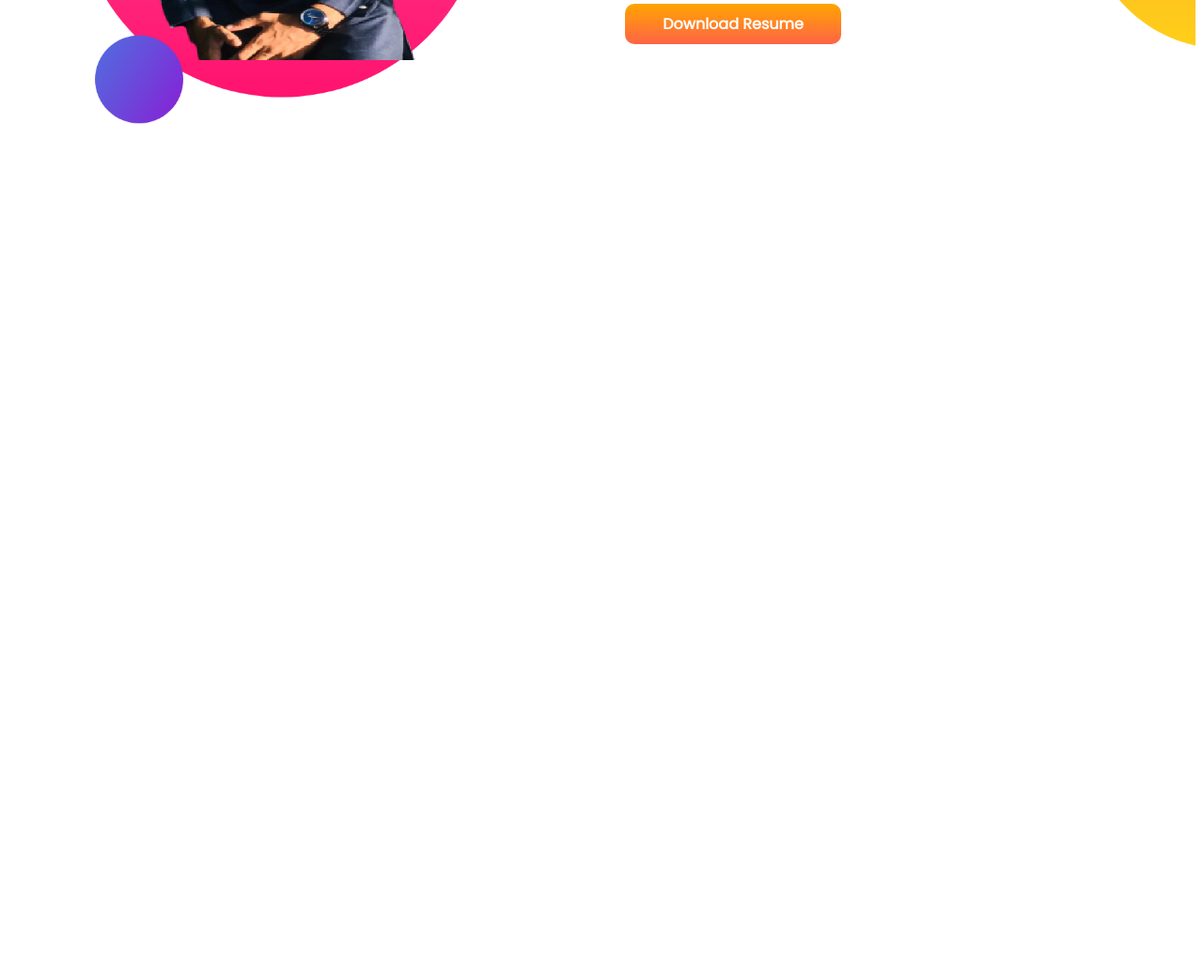
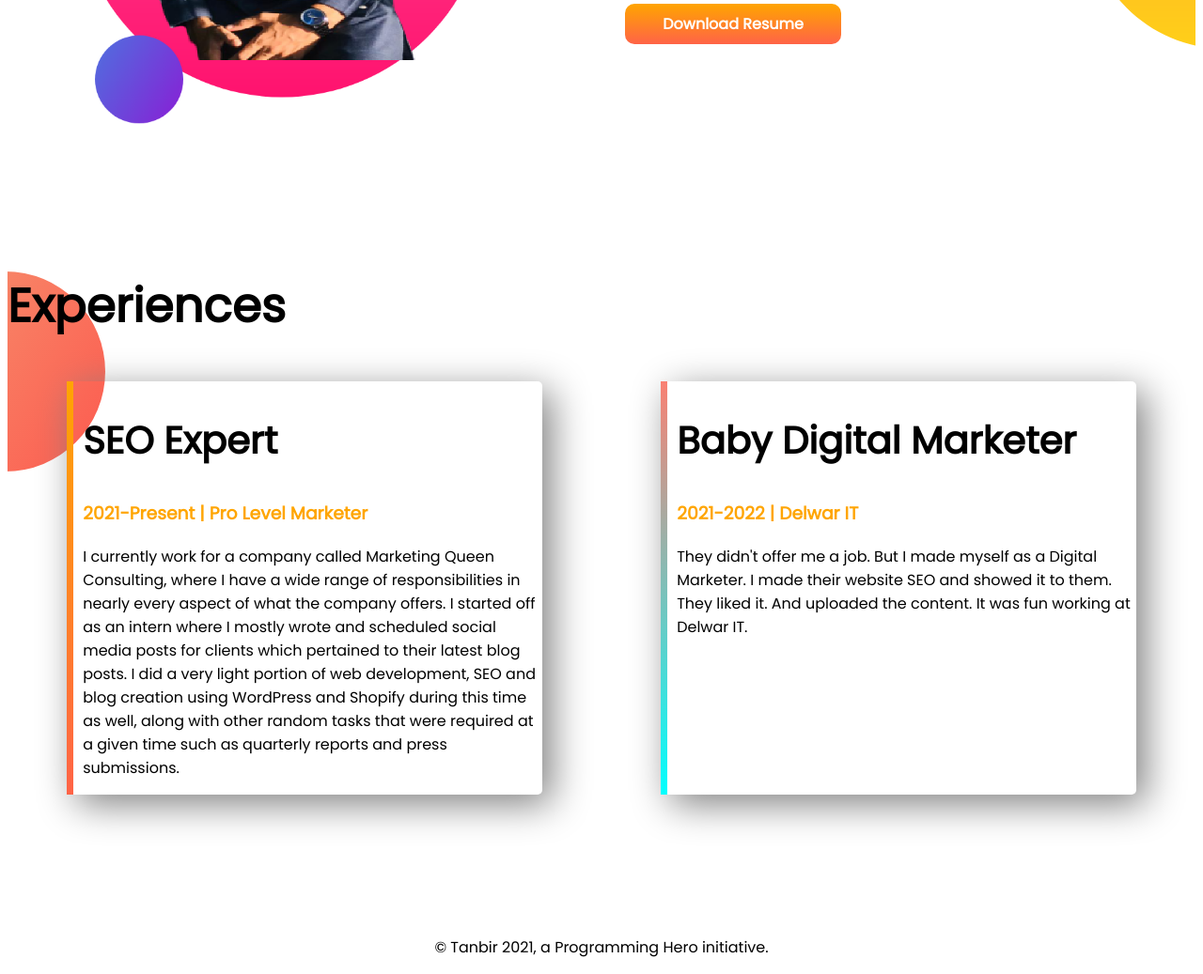
Before and after one commit to Ishaque01/tanbir-portfolio, a plain HTML site: page index.html in a window 1280 px wide. Shown: the part 981-2018 px from the top of the page at 94% size. Before the commit the page ends 1270 px from the top, so only its background shows below. Drawn offline with Linux system fonts and the light colour scheme.

Commit message:
footer added

```diff
--- a/index.html
+++ b/index.html
@@ -1,5 +1,6 @@
 <!DOCTYPE html>
 <html lang="en">
+
 <head>
     <meta charset="UTF-8">
     <meta http-equiv="X-UA-Compatible" content="IE=edge">
@@ -10,31 +11,59 @@
     <link rel="preconnect" href="https://fonts.gstatic.com" crossorigin>
     <link href="https://fonts.googleapis.com/css2?family=Poppins&display=swap" rel="stylesheet">
 </head>
+
 <body>
-    <section class="top-banner">
+    <section class="top-banner flexible-container">
         <div class="half-width">
             <h1>Welcome To</h1>
             <h1><span class="orange-color">Tanbir</span> World</h1>
             <h3>Tree Climber and Gully cricketer</h3>
-    <p>You might saw me jumping, climbing trees, and playing cricket. But nobody pays me a dime for that work. That's why I am learning and mastering Digital Marketing.I will not stop until I become the Digital Marketing Hero.</p>
-    <a target="_blank" class="Hire-me" href="https://www.facebook.com/profile.php?id=100069727173949">Hire Me</a>
+            <p>You might saw me jumping, climbing trees, and playing cricket. But nobody pays me a dime for that work.
+                That's why I am learning and mastering Digital Marketing.I will not stop until I become the Digital
+                Marketing Hero.</p>
+            <a target="_blank" class="Hire-me" href="https://www.facebook.com/profile.php?id=100069727173949">Hire
+                Me</a>
         </div>
         <div class="half-width">
             <img src="images/my-bg (1).png">
         </div>
     </section>
 
-    <section class="dream-big">
+    <section class="dream-big flexible-container">
         <div class="half-width">
             <img src="images/my-bg2 (2).png" alt="">
         </div>
         <div class="half-width">
             <h1>Dream Big</h1>
             <h3>Become a Marketing Hero</h3>
-            <p>I am a Digital Marketer, I love to work with people on the online platfrom, I have enough knowledge about Social Media Marketing, Social Media Management, Youtube Marketing, SEO, And some other Digital Marketing related job,if you need any kind of I will try to give you the best support so dont waste your time ,order your service and see the output.
+            <p>I am a Digital Marketer, I love to work with people on the online platfrom, I have enough knowledge about
+                Social Media Marketing, Social Media Management, Youtube Marketing, SEO, And some other Digital
+                Marketing related job,if you need any kind of I will try to give you the best support so dont waste your
+                time ,order your service and see the output.
             </p>
             <a class="Hire-me" target="_blank" href="">Download Resume</a>
         </div>
     </section>
+    <section class="experience-area">
+        <h1>Experiences</h1>
+        <div class="flexible-container">
+        <div id="web-dev-experience" class="experience-item">
+            <h2>SEO Expert</h2>
+            <h3  class="orange-color">2021-Present | Pro Level Marketer</h3>
+            <p>I currently work for a company called Marketing Queen Consulting, where I have a wide range of responsibilities in nearly every aspect of what the company offers. I started off as an intern where I mostly wrote and scheduled social media posts for clients which pertained to their latest blog posts. I did a very light portion of web development, SEO and blog creation using WordPress and Shopify during this time as well, along with other random tasks that were required at a given time such as quarterly reports and press submissions.</p>
+        </div>
+        <div id="Baby-dev-experience" class="experience-item">
+            <h2>Baby Digital Marketer</h2>
+            <h3 class="orange-color">2021-2022 | Delwar IT</h3>
+            <p>They didn't offer me a job. But I made myself as a Digital Marketer. I made their website SEO and showed
+                it to them. They liked it. And uploaded the content. It was fun working at Delwar IT.</p>
+        </div>
+        </div>
+
+    </section>
+
+<footer>
+   <p>© Tanbir 2021, a Programming Hero initiative.</p>
+</footer>
 </body>
 </html>
--- a/style.css
+++ b/style.css
@@ -8,8 +8,11 @@ h1{
     font-weight: 700;
     font-size: 50px;
 }
+h2{
+    font-size: 40px;
+}
 
-section{
+.flexible-container{
     display: flex;
     margin-bottom: 150px;
 }
@@ -37,3 +40,28 @@ section{
     background-repeat: no-repeat;
     background-position: right;
 }
+.experience-area{
+    background-image: url(images/exp-bg.png);
+    background-repeat: no-repeat;
+}
+.experience-item{
+    width: 40%;
+    margin-left: 5%;
+    margin-right: 5%;
+    padding-left: 10px;
+    border-radius: 5px;
+    box-shadow: 10px 10px 40px gray;
+}
+#web-dev-experience{
+    border-left: 7px solid;
+    border-image: linear-gradient(orange,tomato);
+    border-image-slice: 1;
+}
+#Baby-dev-experience{
+    border-left: 7px solid;
+    border-image: linear-gradient(salmon,cyan);
+    border-image-slice: 1;
+}
+footer p{
+    text-align: center;
+}
```
Lines whose indentation alone changed are shown as unchanged.
